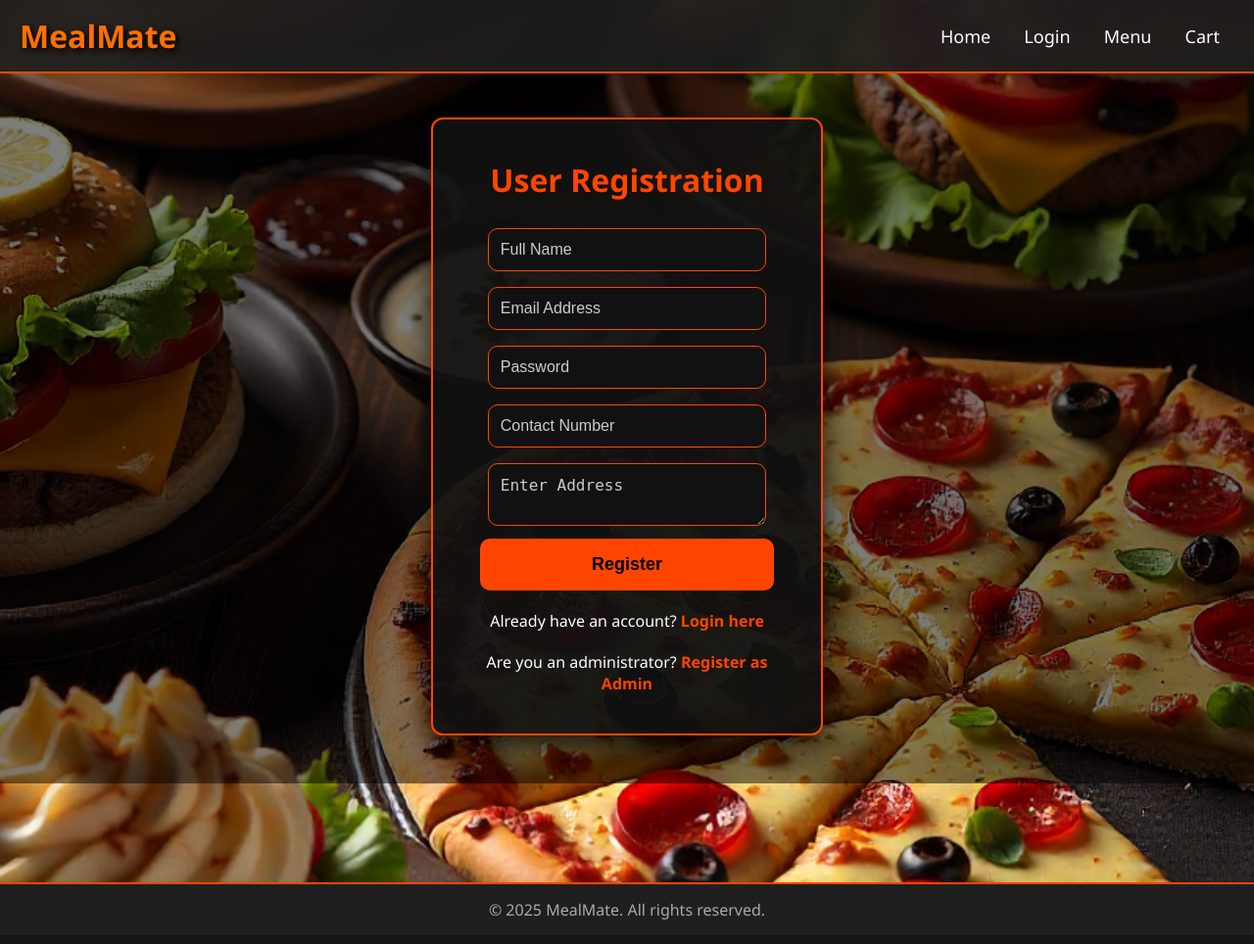
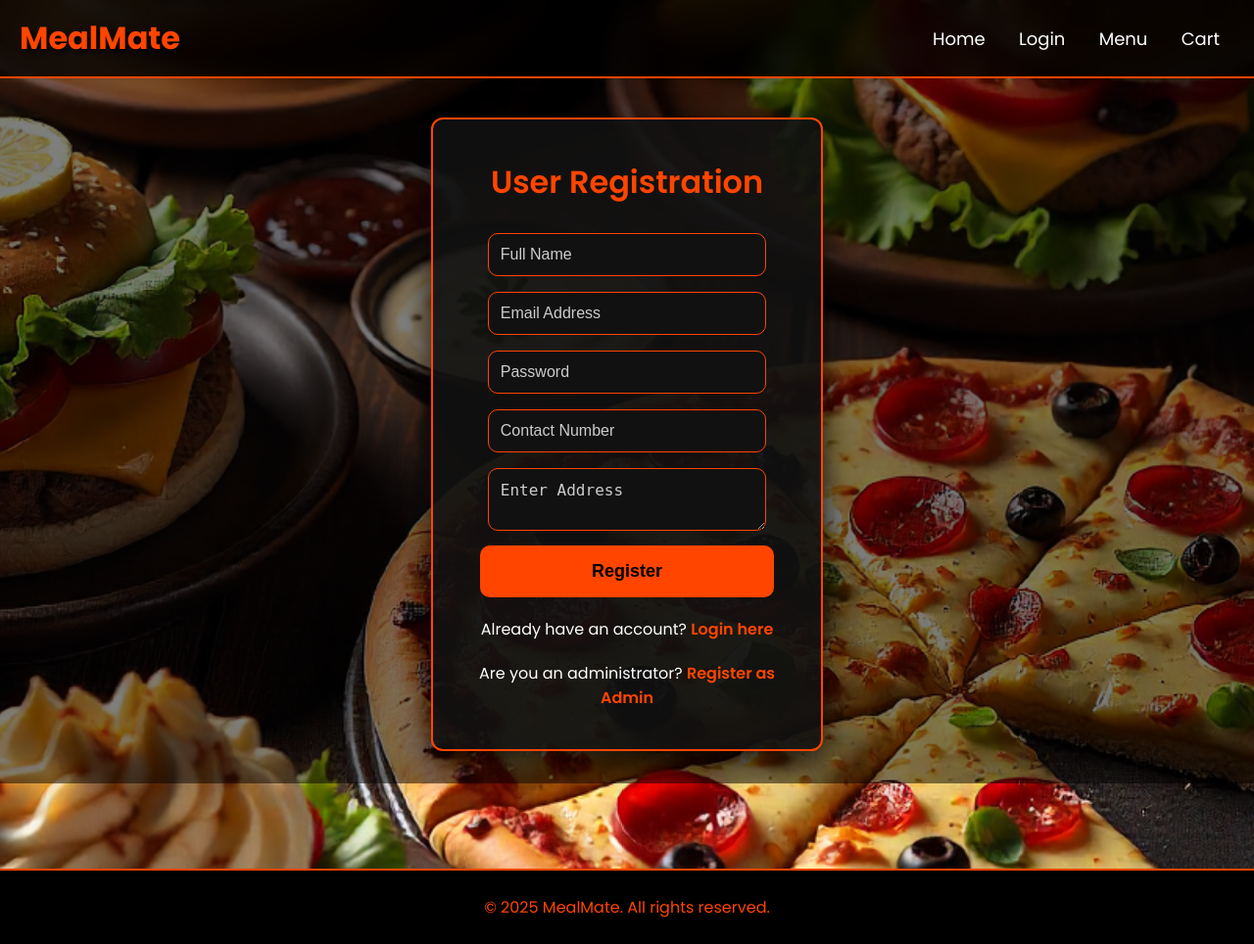
Before and after one commit to Navindi-Thisara/MealMate-online-food-ordering-system, a PHP site: page /users/register.php in a window 1280 px wide. Shown: the whole page at 98% size. Run offline with PHP 8.4, Linux system fonts and the light colour scheme.

Commit message:
Updated style.css in assets

```diff
--- a/assets/style.css
+++ b/assets/style.css
@@ -1,22 +1,26 @@
-/* === Global Styles: Black & Orange Modern Theme === */
+/* === Global Styles: Black, Orange & Grey Modern Theme === */
+@import url('https://fonts.googleapis.com/css2?family=Poppins:wght@300;400;600;700&display=swap');
+
 body {
-    font-family: 'Segoe UI', Tahoma, Geneva, Verdana, sans-serif;
+    font-family: 'Poppins', sans-serif;
     margin: 0;
     padding: 0;
-    background-color: #121212; /* dark background */
+    background-color: #0d0d0d;
     color: #fff;
 }
 
 header {
-    background-color: rgba(31,31,31,0.9);
+    background-color: rgba(0, 0, 0, 0.8);
+    backdrop-filter: blur(10px);
     padding: 15px 20px;
     display: flex;
     justify-content: space-between;
     align-items: center;
+    border-bottom: 2px solid #FF4500;
 }
 
 header h1 {
-    color: #ff6f00;
+    color: #FF4500;
 }
 
 nav a {
@@ -27,50 +31,64 @@ nav a {
 }
 
 nav a:hover {
-    color: #ff9100;
+    color: #FF4500;
 }
 
 button, .btn {
-    background-color: #ff6f00;
-    color: #fff;
+    background-color: #FF4500;
+    color: #000;
     border: none;
-    padding: 10px 18px;
-    border-radius: 5px;
+    padding: 12px 20px; /* Slightly larger padding for better touch targets */
+    border-radius: 8px; /* More rounded corners */
     cursor: pointer;
-    transition: all 0.3s;
+    transition: all 0.3s ease;
+    font-weight: 600;
 }
 
 button:hover, .btn:hover {
-    background-color: #ff9100;
+    background-color: #fff;
+    color: #FF4500;
+    transform: translateY(-2px); /* Subtle lift on hover */
+    box-shadow: 0 5px 15px rgba(255, 69, 0, 0.4);
 }
 
 input, select, textarea {
     width: 100%;
     padding: 10px;
     margin: 6px 0 15px 0;
-    border: 1px solid #333;
-    border-radius: 5px;
-    background-color: #1f1f1f;
+    border: 1px solid #FF4500;
+    border-radius: 8px;
+    background-color: #1a1a1a;
     color: #fff;
+    transition: all 0.3s ease;
 }
 
 input:focus, select:focus, textarea:focus {
     outline: none;
-    border-color: #ff6f00;
+    border-color: #fff;
+    box-shadow: 0 0 10px rgba(255, 69, 0, 0.5);
+    background-color: #222; /* Slight change to indicate focus */
 }
 
 .card {
-    background-color: rgba(31,31,31,0.9);
-    border-radius: 8px;
-    padding: 20px;
+    background-color: rgba(26, 26, 26, 0.9);
+    border-radius: 12px;
+    padding: 30px; /* Increased padding */
     margin: 20px auto;
-    box-shadow: 0 4px 10px rgba(0,0,0,0.5);
+    box-shadow: 0 4px 10px rgba(0, 0, 0, 0.5);
+    border: 2px solid #FF4500;
+    transition: all 0.3s ease;
+}
+
+.card:hover {
+    box-shadow: 0 0 25px rgba(255, 69, 0, 0.8);
+    transform: translateY(-5px);
 }
 
 footer {
     text-align: center;
-    padding: 15px;
-    background-color: #1f1f1f;
-    color: #aaa;
-    margin-top: 30px;
+    padding: 25px;
+    background-color: #000000;
+    color: #FF4500;
+    border-top: 2px solid #FF4500;
 }
```
